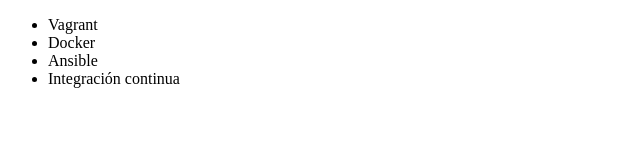
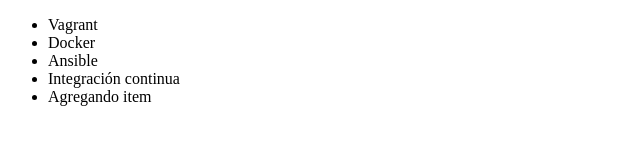
Before and after one commit to lucasCorva/primerRepot, a plain HTML site: page index.html in a window 1280 px wide. Shown: the whole page, without its empty margins (0-640 px from the left). Drawn offline with Linux system fonts and the light colour scheme.

Commit message:
modificacion items

```diff
--- a/index.html
+++ b/index.html
@@ -10,6 +10,7 @@
          <li> Docker </li>
          <li> Ansible </li>
          <li> Integración continua </li>
+         <li>Agregando item</li>
      </ul>
 </body>
 </html>
```
